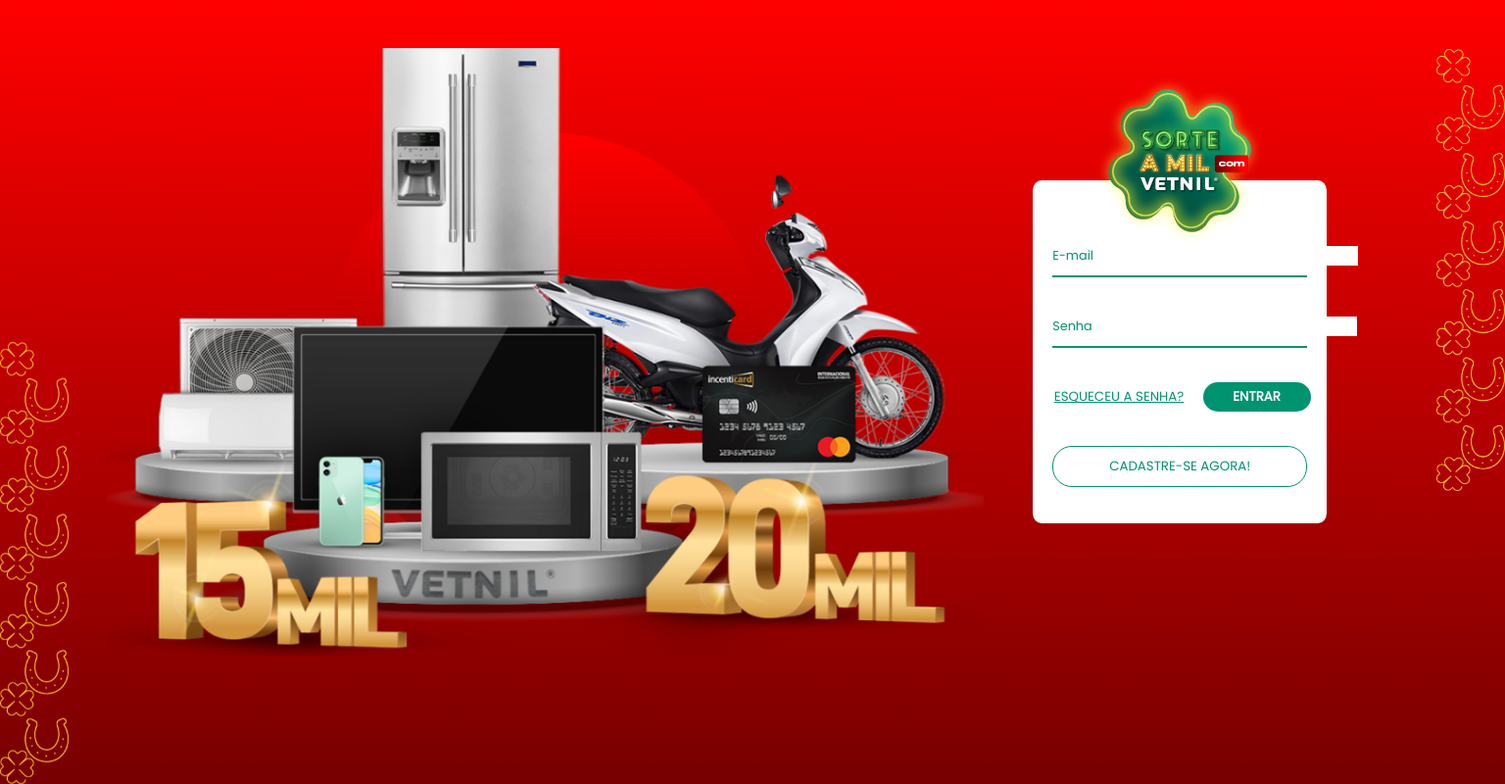
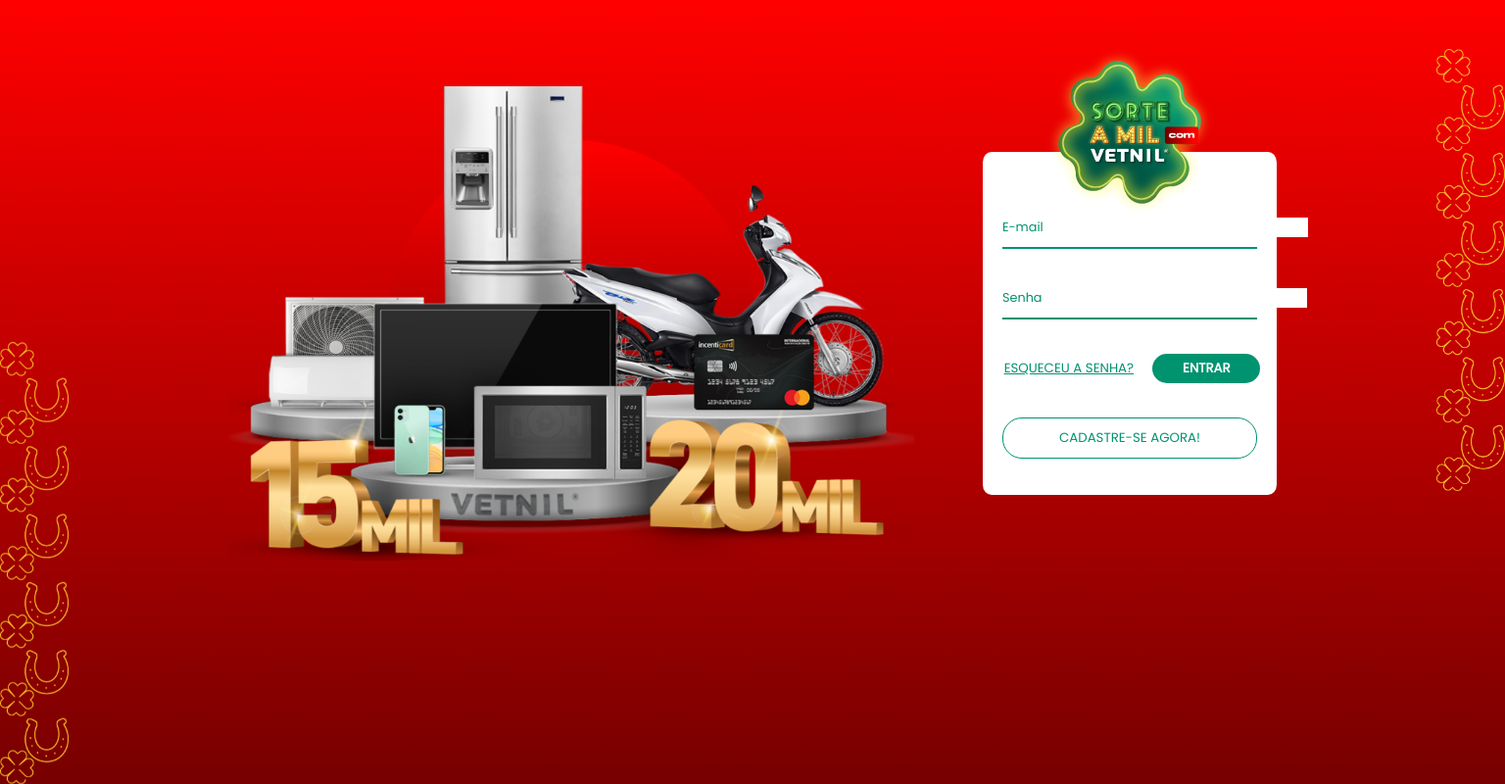
Before and after one commit to melperdomo/vetnil_frame, a PHP site: page /login in a window 1536 px wide. Shown: the whole page at 98% size. Run offline with PHP 8.4, Linux system fonts and the light colour scheme.

Commit message:
Manutenção em página de login

```diff
--- a/project/public/css/auth/login.css
+++ b/project/public/css/auth/login.css
@@ -1,6 +1,21 @@
 @charset "UTF-8";
 
 @import url('https://fonts.googleapis.com/css2?family=Poppins:wght@100;300;400&display=swap');
+
+@media (min-width: 1400px) {
+    .elipse-awards {
+        width: 575px;
+    }
+
+    .login-awards {
+        width: 900px;
+    }
+
+    .awards {
+        width: 900px;
+        height: 700px;
+    }
+}
 
 :root {
     --cor1: #FFFFFF;
@@ -48,13 +63,13 @@
     justify-items: center;
     align-items: center;
     align-content: center;
-    margin-top: 12%;
-    margin-bottom: 10%;
-    margin-left: -8%;
+    margin-top: 80px;
+    gap: 70px;
 }
 
 .awards {
-    width: 60%;
+    width: 700px;
+    height: 500px;
     position: relative;
     display: flex;
     justify-content: center;
@@ -62,12 +77,12 @@
 }
 
 .elipse-awards {
-    width: 45%;
+    width: 375px;
     position: absolute;
 }
 
 .login-awards {
-    width: 90%;
+    width: 700px;
     position: absolute;
     transition: 0.6s;
 }
```
